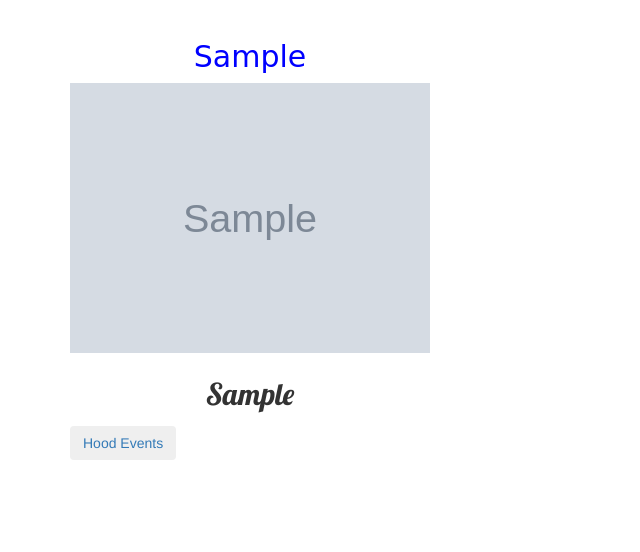
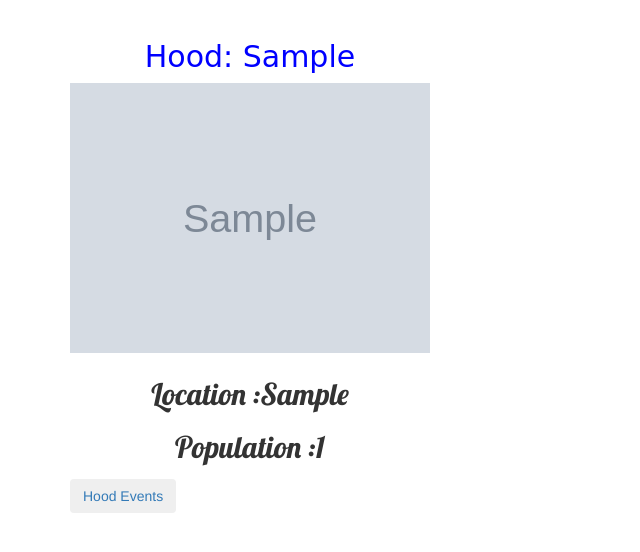
Before and after one commit to UmuhireAnuarithe/Neighborhood, a Django app: template village/templates/home.html in a window 1280 px wide. Shown: the part 179-731 px from the top of the page, without its empty margins (0-640 px from the left). Run offline with Django 3.2, Linux system fonts and the light colour scheme; the template is opened without the code that fills it: values that come from a table or form of the project are taken from there, others are empty; a user stored in the database is signed in; tables that the repository leaves empty hold one stand-in row (values such as "Sample post"); grey boxes marked "Sample" are stand-in pictures; some libraries are stand-ins or nearby versions.

Commit message:
updated templatres

```diff
--- a/village/templates/home.html
+++ b/village/templates/home.html
@@ -8,10 +8,11 @@
                         <div class="col-xs-4 col-sm-4 col-md-4 col-lg-4">
                                 <link href="https://fonts.googleapis.com/css?family=Lobster&display=swap" rel="stylesheet">
 
-                                <h2 class="text-center" style="font-family: 'Shrikhand', cursive;color:blue;"> {{ hood.village }} </h2>
+                                <h2 class="text-center" style="font-family: 'Shrikhand', cursive;color:blue;">Hood: {{ hood.village }} </h2>
                                 <img src="{{hood.village_image.url}}" class="img-responsive" alt="Image" height="300" width="400">
                                 <br>
-                                <p class="text-center" style="font-family: 'Lobster', cursive;font-size: 30px;">{{ hood.location }}</p>
+                                <p class="text-center" style="font-family: 'Lobster', cursive;font-size: 30px;">Location :{{ hood.location }}</p>
+                                <p class="text-center" style="font-family: 'Lobster', cursive;font-size: 30px;">Population :{{ hood.population }}</p>
                                 <button class="btn btn primary "><a href="{%url 'events'%}">Hood Events</a></button>
                         </div>
 
```
